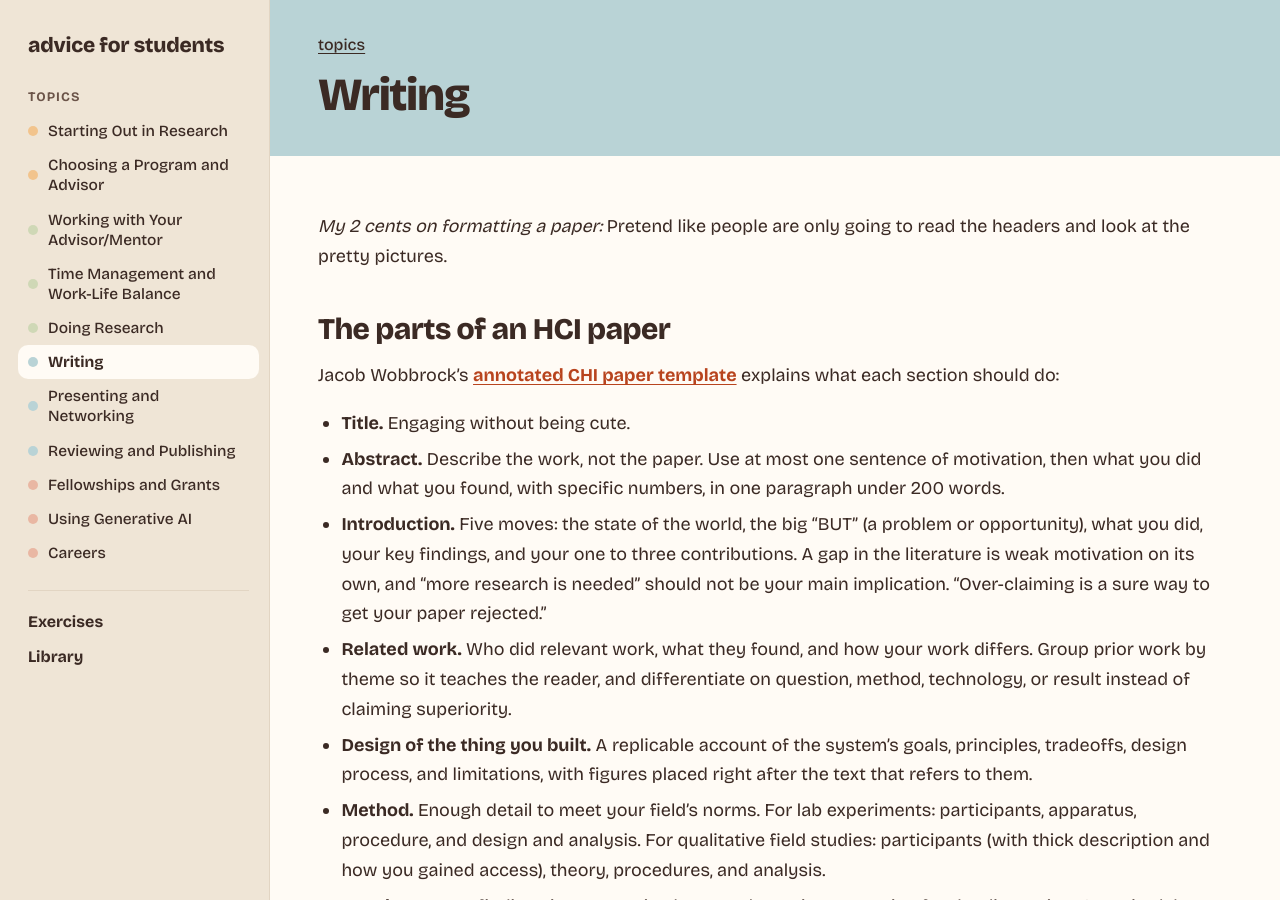
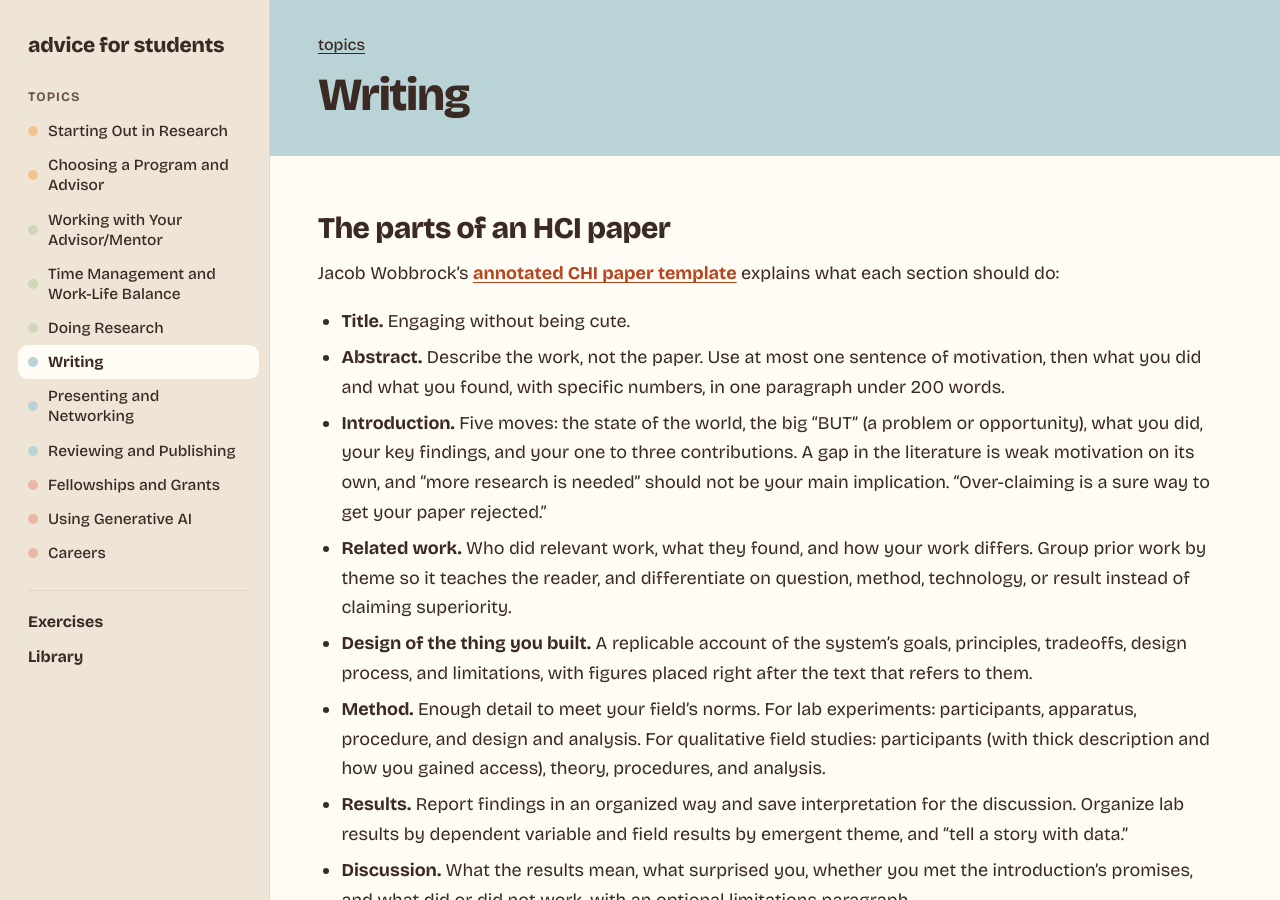
Before and after one commit to merylye/student-advice, a Jekyll site: the page built from topics/writing.md, in a window 1280 px wide and 900 px high. Built offline with Jekyll 4.4.1, drawn with Linux system fonts in a browser that asks for light colours; some of the changed text lies outside the part shown.

Commit message:
Remove formatting note and Carley attribution from writing page
Co-Authored-By: Claude Opus 5.5 <noreply@anthropic.com>
Claude-Session: https://claude.ai/code/session_01C25QM1QrULTUCEMLhuM8KY

```diff
--- a/topics/writing.md
+++ b/topics/writing.md
@@ -2,8 +2,6 @@
 title: Writing
 topic: writing
 ---
-
-*My 2 cents on formatting a paper:* Pretend like people are only going to read the headers and look at the pretty pictures.
 
 ## The parts of an HCI paper
 
```
Also changed, not shown: other parts of topics/writing.md (+0 -2 lines).
